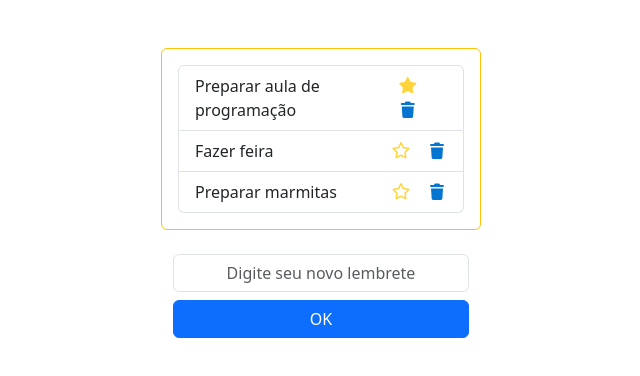
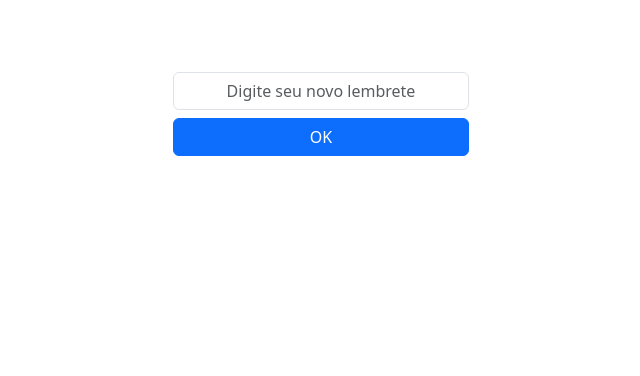
Before and after one commit to leagomes/p1_pdm, a React (Vite) app: page / in a window 1280 px wide. Shown: the top 376 px of the page, without its empty margins (319-959 px from the left). Built offline with nearby package versions, Linux system fonts and the light colour scheme.

Commit message:
feat(p1): exibe lista real

```diff
--- a/src/App.jsx
+++ b/src/App.jsx
@@ -5,7 +5,6 @@ const App = () => {
   return (
     <div>
       <LembreteLista />
-      <LembreteEntrada />
     </div>
   )
 }
--- a/src/LembreteEntrada.jsx
+++ b/src/LembreteEntrada.jsx
@@ -1,25 +1,43 @@
 import { Component } from "react";
 
 class LembreteEntrada extends Component {
-  state = { mensagem: "" };
+  state = {
+    descricao: "",
+    mensagem: "",
+  };
 
-  mostrarMensagem = () => {
-    this.setState({ mensagem: "Lembrete cadastrado!" });
+  onTermoAlterado = (event) => {
+    this.setState({ descricao: event.target.value });
+  };
+
+  onEnvio = () => {
+    const { descricao } = this.state;
+
+    if (descricao.trim() !== "") {
+      this.setState({
+        mensagem: "Lembrete cadastrado!",
+        descricao: "",
+      });
+
+      if (this.props.onNovoLembrete) {
+        this.props.onNovoLembrete(descricao.trim());
+      }
+    } else {
+      this.setState({ mensagem: "Digite um lembrete válido." });
+    }
   };
 
   render() {
     return (
-      <div className="container mt-4 text-center col-3">
+      <div className="mt-4 text-center">
         <input
           type="text"
           className="form-control text-center"
           placeholder="Digite seu novo lembrete"
           value={this.state.descricao}
+          onChange={this.onTermoAlterado}
         />
-        <button
-          className="btn btn-primary w-100 mt-2"
-          onClick={this.mostrarMensagem}
-        >
+        <button className="btn btn-primary w-100 mt-2" onClick={this.onEnvio}>
           OK
         </button>
         {this.state.mensagem && (
--- a/src/LembreteLista.jsx
+++ b/src/LembreteLista.jsx
@@ -1,42 +1,44 @@
-const LembreteLista = () => {
+import { Component } from "react";
+import LembreteEntrada from "./LembreteEntrada";
+
+class LembreteLista extends Component {
+  state = {
+    lembretes: [],
+  };
+
+  adicionarLembrete = (descricao) => {
+    this.setState((estadoAnterior) => ({
+      lembretes: [...estadoAnterior.lembretes, descricao],
+    }));
+  };
+
+  render() {
     return (
-    <div className="container border border-warning p-3 rounded mt-5 col-3">
-      <ul className="list-group">
-        <li className="list-group-item d-flex justify-content-between align-items-center">
-          <span>Preparar aula de programação</span>
-          <span>
-            <i
-              className="fa-solid fa-star me-3"
-              style={{ color: "#FFD43B" }}
-            ></i>
-            <i className="fa-solid fa-trash" style={{ color: "#0475d0" }}></i>
-          </span>
-        </li>
-
-        <li className="list-group-item d-flex justify-content-between align-items-center">
-          <span>Fazer feira</span>
+      <div className="container mt-5 col-3">
+        <ul className="list-group mt-4">
+          {this.state.lembretes.map((lembrete, index) => (
+            <li
+              key={index}
+              className="list-group-item d-flex justify-content-between align-items-center"
+            >
+              <span>{lembrete}</span>
               <span>
                 <i
                   className="fa-regular fa-star me-3"
                   style={{ color: "#FFD43B" }}
                 ></i>
-            <i className="fa-solid fa-trash" style={{ color: "#0475d0" }}></i>
+                <i
+                  className="fa-solid fa-trash"
+                  style={{ color: "#0475d0" }}
+                ></i>
               </span>
             </li>
-
-        <li className="list-group-item d-flex justify-content-between align-items-center">
-          <span>Preparar marmitas</span>
-          <span>
-            <i
-              className="fa-regular fa-star me-3"
-              style={{ color: "#FFD43B" }}
-            ></i>
-            <i className="fa-solid fa-trash" style={{ color: "#0475d0" }}></i>
-          </span>
-        </li>
+          ))}
         </ul>
+        <LembreteEntrada onNovoLembrete={this.adicionarLembrete} />
       </div>
     );
-};
+  }
+}
 
 export default LembreteLista;
```
Lines whose indentation alone changed are shown as unchanged.
